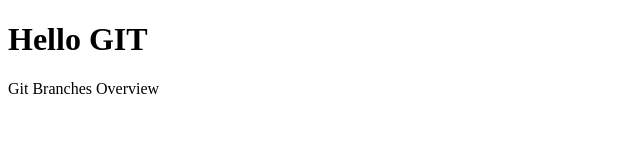
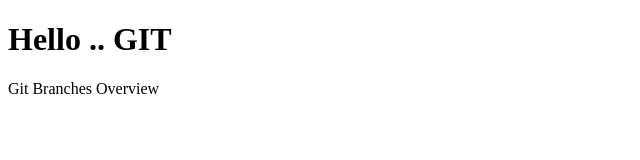
Before and after one commit to JustinMuyabi/git-branches-ov, a plain HTML site: page index.html in a window 1280 px wide. Shown: the full height of the page, 0-640 px from the left. Drawn offline with Linux system fonts and the light colour scheme.

Commit message:
Add main heading to index.html
Added an <h1> header with the text "Hello GIT" to provide a main heading for the web page. This improves the structure and clarity of the content.

```diff
--- a/index.html
+++ b/index.html
@@ -5,7 +5,7 @@
     <title>Git</title>
 </head>
 <body>
-    <h1>Hello GIT</h1>
+    <h1>Hello .. GIT</h1>
     <p>Git Branches Overview</p>
 </body>
 </html>
```
Also changed, not shown: 1 other file.
